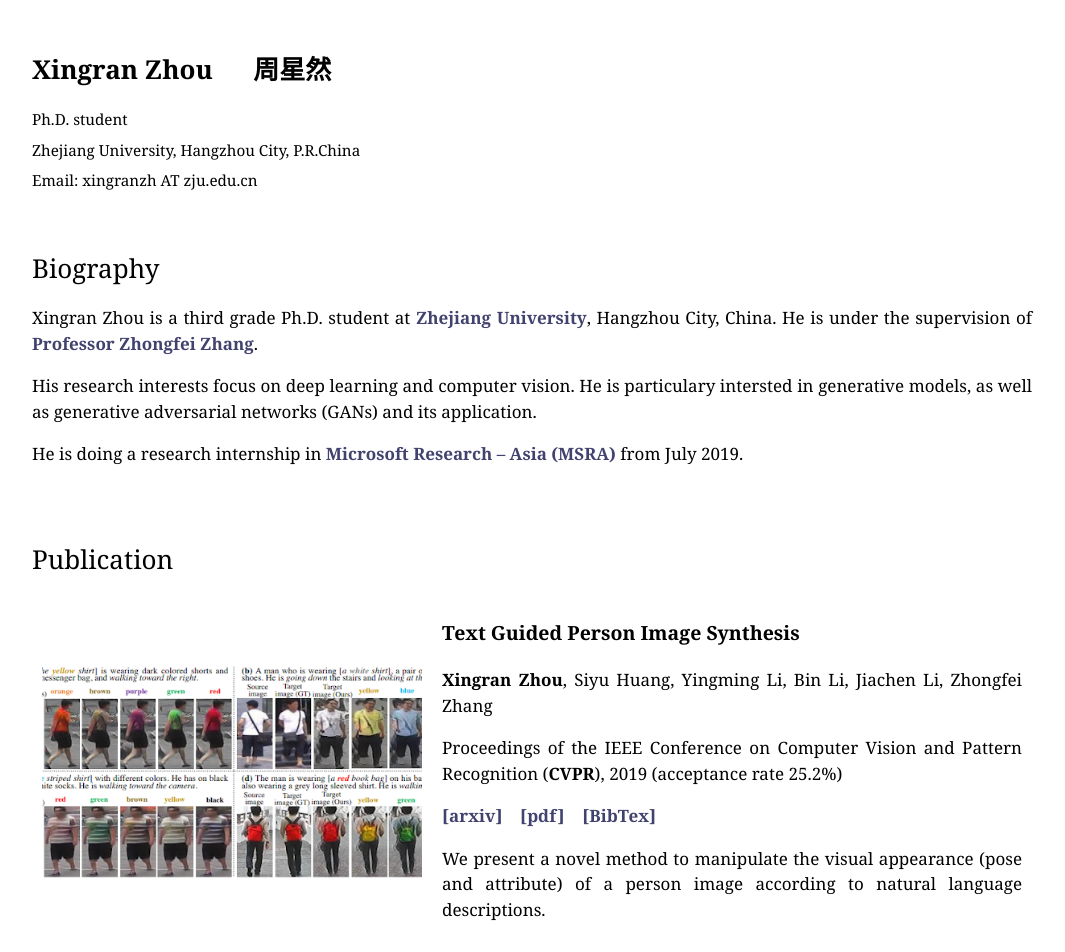
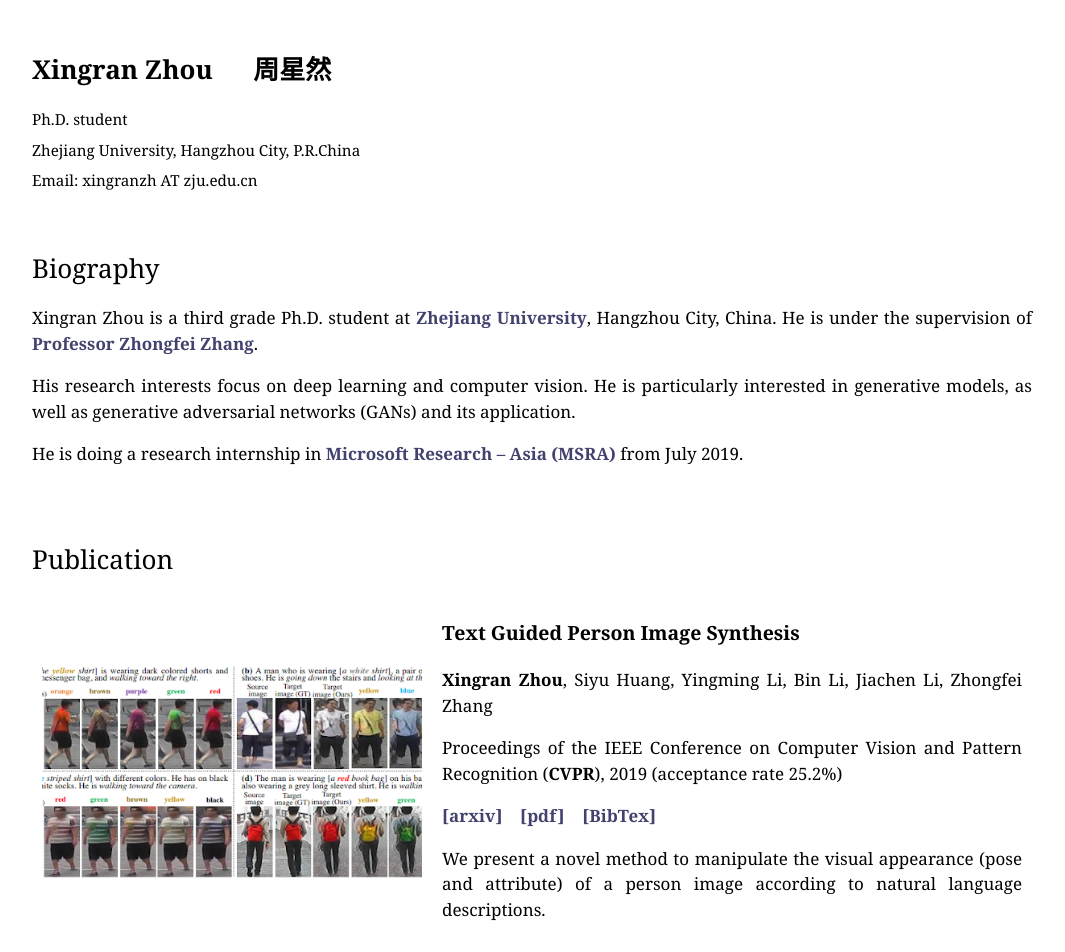
Before and after one commit to xingranzh/xingranzh.github.io, a plain HTML site: page index.html in a window 1280 px wide. Shown: the whole page, without its empty margins (108-1173 px from the left). Drawn offline with Linux system fonts and the light colour scheme.

Commit message:
Update index.html

```diff
--- a/index.html
+++ b/index.html
@@ -71,7 +71,7 @@ BODY {
 </div>
 
 <div style="font-size: 15px"><p align="justify">
-His research interests focus on deep learning and computer vision. He is particulary intersted in generative models, as well as generative adversarial networks (GANs) and its application.
+His research interests focus on deep learning and computer vision. He is particularly interested in generative models, as well as generative adversarial networks (GANs) and its application.
 </div>
 
 <div style="font-size: 15px"><p align="justify">
```
